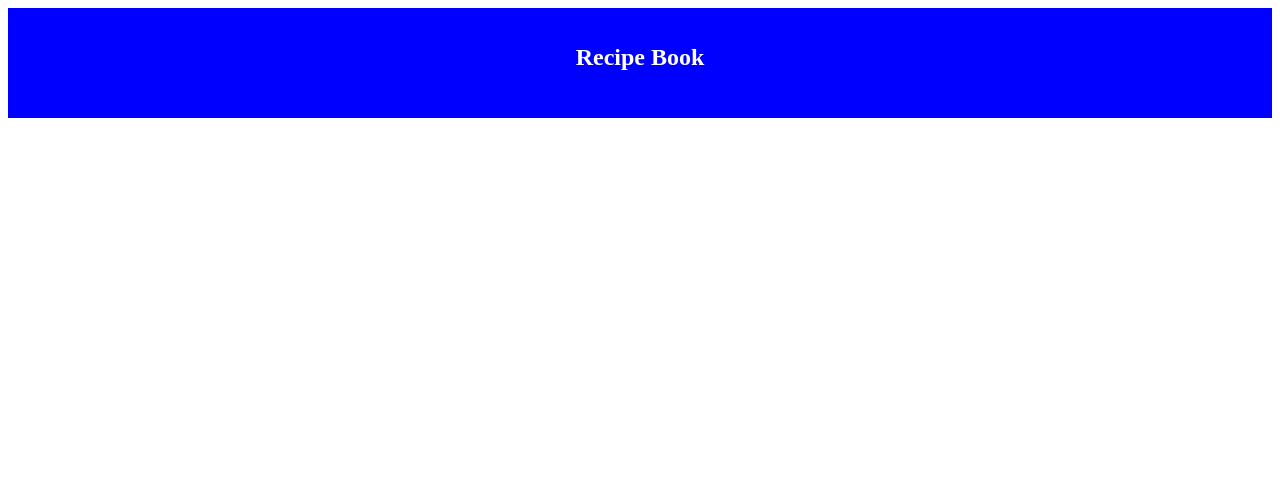
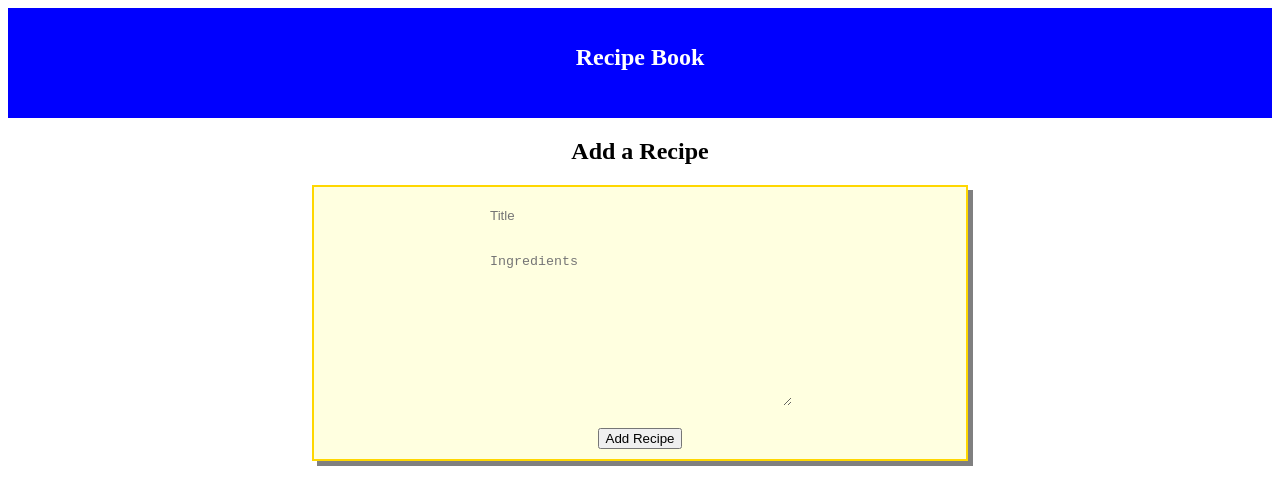
Before and after one commit to igoreskin/react-recipe-book-frontend, a React (Create React App) app: page /recipes/new in a window 1280 px wide. Shown: the top 504 px of the page. Built offline with nearby package versions, Linux system fonts and the light colour scheme.

Commit message:
Keep working on rendering components

```diff
--- a/src/App.css
+++ b/src/App.css
@@ -37,3 +37,16 @@
   padding: 10px;
   /*float: left;*/
 }
+
+.input {
+  border: 0;
+  background: none;
+  outline: none;
+  margin-top:10px;
+  width: 300px;
+  /*font-size: 11px;*/
+}
+
+.input:focus {
+  border: solid 1px lightgrey;
+}
--- a/src/App.js
+++ b/src/App.js
@@ -12,8 +12,8 @@ class App extends Component {
           <header className="App-header">
             <h1 className="App-title">Recipe Book</h1>
           </header>
-          <Route exact path='/' component={RecipesContainer}/>
-          <Route path='/new' component={RecipeForm}/>
+          <Route exact path='/recipes' component={RecipesContainer}/>
+          <Route path='/recipes/new' component={RecipeForm} />
         </div>
       </Router>
     );
--- /dev/null
+++ b/src/components/RecipeShow.js
@@ -0,0 +1,23 @@
+import React from 'react';
+import { connect } from 'react-redux';
+
+const RecipeShow = ({ recipe }) =>
+  <div className="tile">
+    <h4>{recipe.title}</h4>
+    <p>{recipe.ingredients}</p>
+  </div>;
+
+const mapStateToProps = (state, ownProps) => {
+// console.log(ownProps.match.params.recipeId)
+console.log(state.recipes)
+  const recipe = state.recipes.recipes.find(recipe => recipe.id === parseInt(ownProps.match.params.recipeId, 10));
+
+  if (recipe) {
+    console.log(recipe)
+    return {recipe: recipe}
+  } else {
+  return { recipe: {}};
+  }
+};
+
+export default connect(mapStateToProps)(RecipeShow);
--- a/src/components/RecipesList.js
+++ b/src/components/RecipesList.js
@@ -5,7 +5,6 @@ const RecipesList = (props) => {
   const sortedRecipes = props.recipes.sort((a, b) => a.created_at < b.created_at ? 1 : -1);
   console.log(sortedRecipes);
   const renderRecipes = sortedRecipes.map((recipe) =>
-  // const renderRecipes = props.recipes.map((recipe) =>
     <Recipe recipe={recipe} key={recipe.id} />
   );
 
--- a/src/containers/RecipeForm.js
+++ b/src/containers/RecipeForm.js
@@ -29,8 +29,8 @@ class RecipeForm extends Component {
       <div>
         <h2>Add a Recipe</h2>
         <form className="tile" style={{padding: "10px"}} onSubmit={this.handleOnSubmit} >
-          <input type="text" placeholder="Title" name="title" onChange={this.handleOnChange} /><br /><br />
-          <textarea rows="10" type="textarea" placeholder="Ingredients" name="ingredients" onChange={this.handleOnChange} /><br /><br />
+          <input className="input" type="text" placeholder="Title" name="title" onChange={this.handleOnChange} /><br /><br />
+          <textarea className="input" rows="10" type="textarea" placeholder="Ingredients" name="ingredients" onChange={this.handleOnChange} /><br /><br />
           <input type="submit" value="Add Recipe" />
         </form>
       </div>
--- a/src/containers/RecipesContainer.js
+++ b/src/containers/RecipesContainer.js
@@ -4,12 +4,16 @@ import { bindActionCreators } from 'redux';
 import * as actions from '../actions/recipeActions';
 import RecipesList from '../components/RecipesList';
 import { Link } from 'react-router-dom';
+import { Route, Switch } from 'react-router-dom';
+import RecipeForm from './RecipeForm';
+import RecipeShow from '../components/RecipeShow';
 
 class RecipesContainer extends Component {
 
   componentDidMount() {
     // if (this.props.recipes.length === 0) {
-      console.log('in component did mount')
+      // console.log('in component did mount')
+      console.log(this.props.match.url)
       this.props.actions.fetchRecipes()
     // }
   }
@@ -19,10 +23,15 @@ class RecipesContainer extends Component {
       <div>
         <div>
           <button className="newRecipeButton">
-            <Link style={{color: "white", textDecoration: "none"}} to={'/new'}>New Recipe</Link>
+            <Link style={{color: "white", textDecoration: "none"}} to={`${this.props.match.url}/new`}>New Recipe</Link>
           </button>
         </div>
-        <RecipesList recipes={this.props.recipes} />
+        <div>
+          <RecipesList recipes={this.props.recipes} />
+          <Switch>
+            <Route path={`${this.props.match.url}/:recipeId`} component={RecipeShow} />
+          </Switch>
+        </div>
       </div>
     )
   }
```
